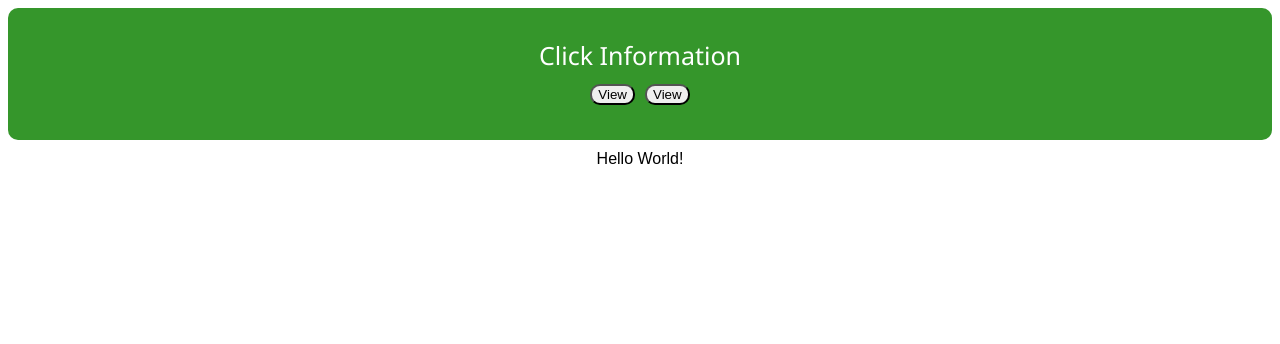
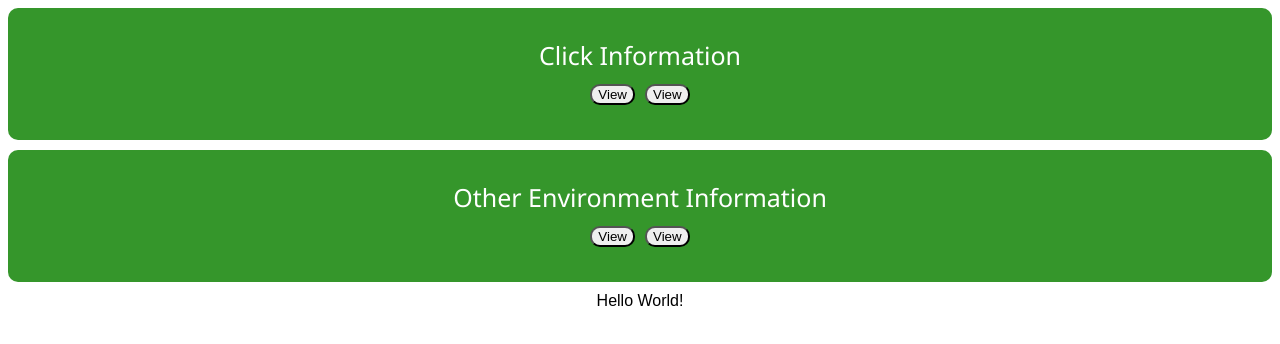
Before and after one commit to ktowner15/Dashboard_Demo, a React (Create React App) app: page / in a window 1280 px wide. Shown: the top 344 px of the page. Built offline with nearby package versions, Linux system fonts and the light colour scheme.

Commit message:
initial commit

```diff
--- a/src/App.js
+++ b/src/App.js
@@ -7,6 +7,7 @@ export default function App() {
   return (
     <div className="App">
       <Tile name="Click" />
+      <Tile name="Other Environment" />
 
       {/* This is just here to show that this class works; and it prevents the console from throwing a fit.  Use it to debug the card that shows info for each environment, later. */}
       <InfoCard />
```
